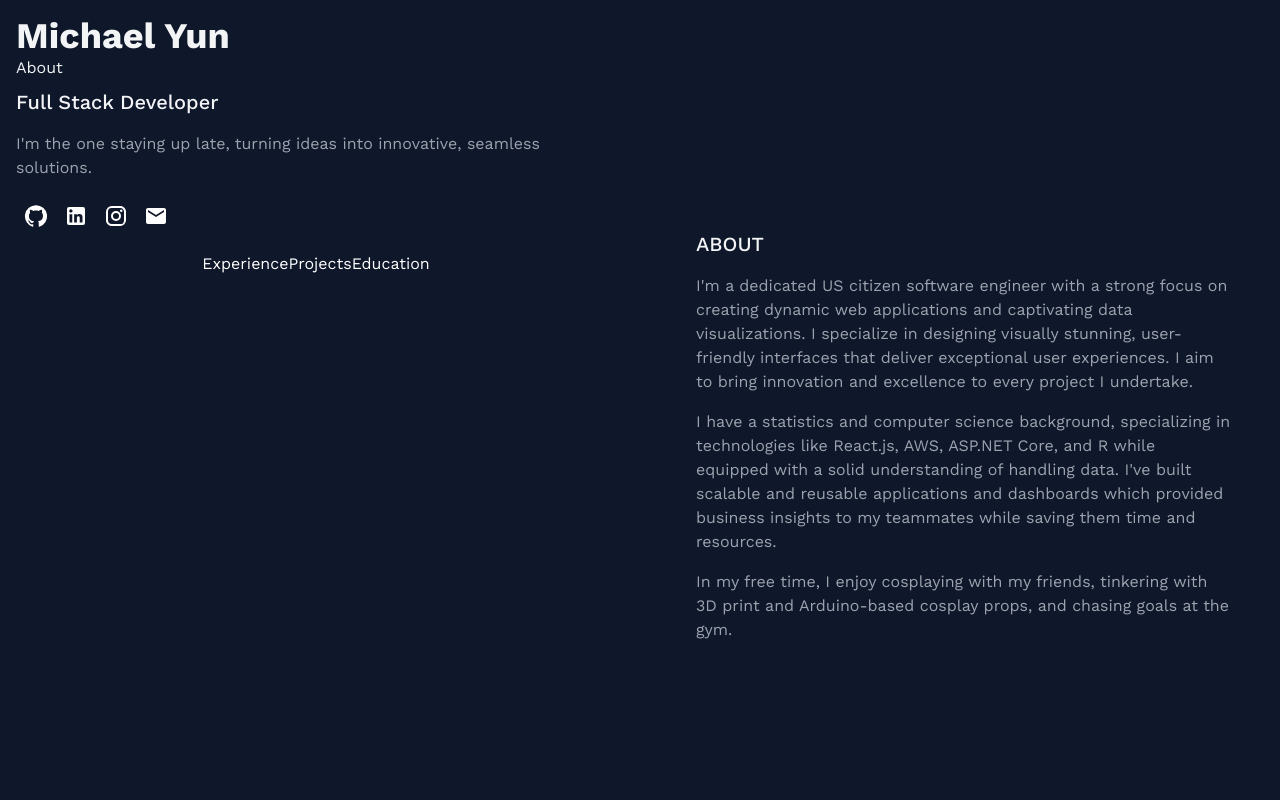
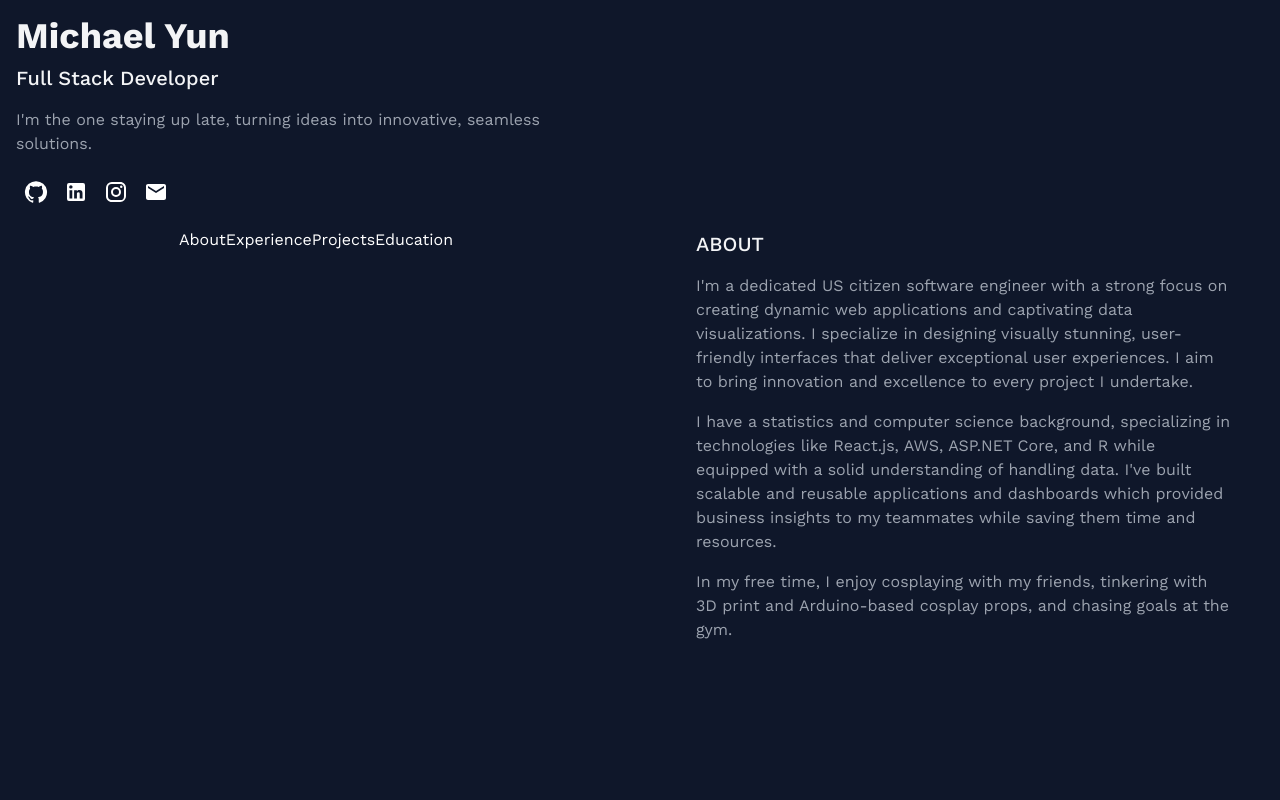
Before and after one commit to myun11/personal_website, a React (Vite) app: page / in a window 1280 px wide. Shown: the top 800 px of the page. Built offline with nearby package versions, Linux system fonts and the light colour scheme.

Commit message:
Added nav for About section

```diff
--- a/src/App.jsx
+++ b/src/App.jsx
@@ -41,7 +41,6 @@ const App = () => {
         <div className="md:sticky md:top-0 md:col-span-1 md:h-screen">
           <div className="flex flex-col justify-center items-start text-gray-100 px-4 py-4">
             <h1 className="text-4xl font-bold">Michael Yun</h1>
-            {nav}
             <h2 className="text-xl font-medium mt-2">Full Stack Developer</h2>
             <h3 className="text-start text-base text-gray-400 mt-4">
               I'm the one staying up late, turning ideas into innovative, seamless solutions.
@@ -99,6 +98,7 @@ const App = () => {
             </span>
           </div>
           <div className="text-white max-md:hidden">
+            <button onClick={() => document.getElementById('About')?.scrollIntoView({behavior: 'smooth'})}>About</button>
             <button onClick={() => document.getElementById('Experience')?.scrollIntoView({behavior: 'smooth'})}>Experience</button>
             <button onClick={() => document.getElementById('Projects')?.scrollIntoView({behavior: 'smooth'})}>Projects</button>
             <button onClick={() => document.getElementById('Education')?.scrollIntoView({behavior: 'smooth'})}>Education</button>
```
